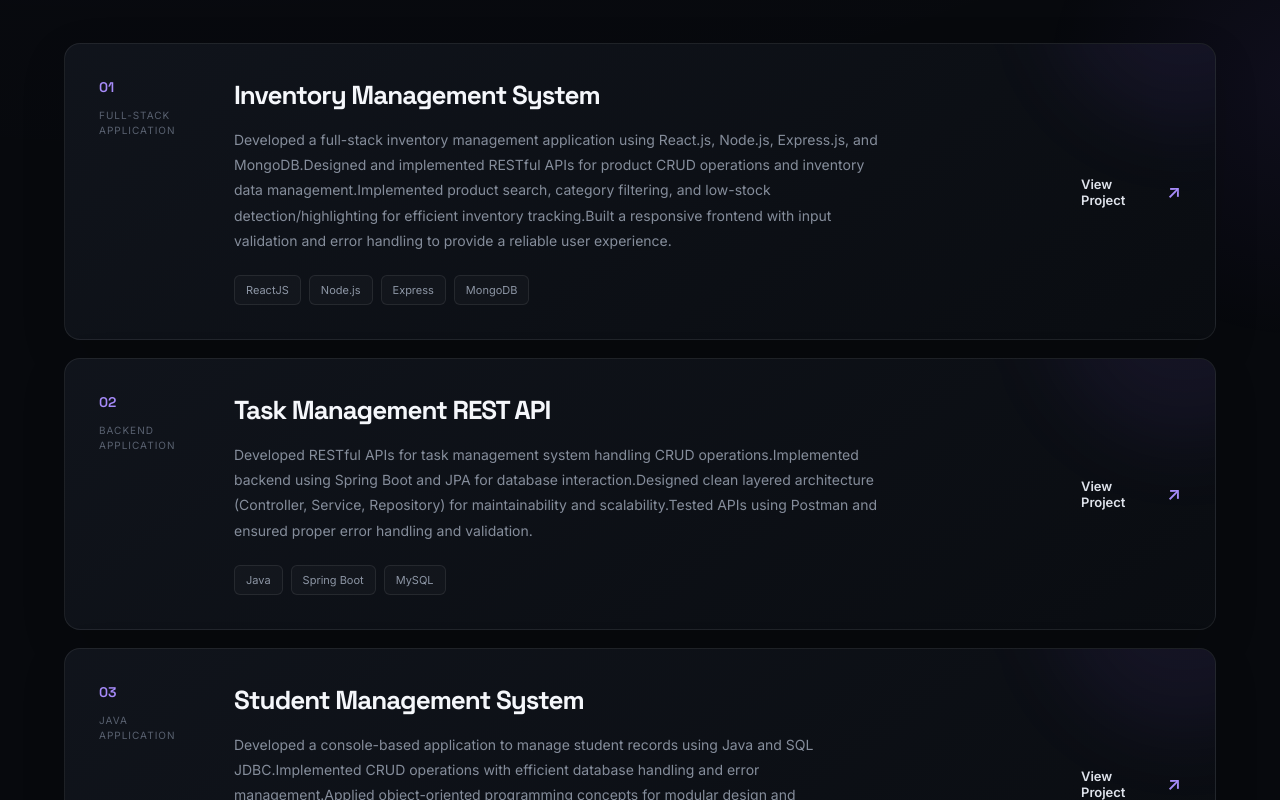
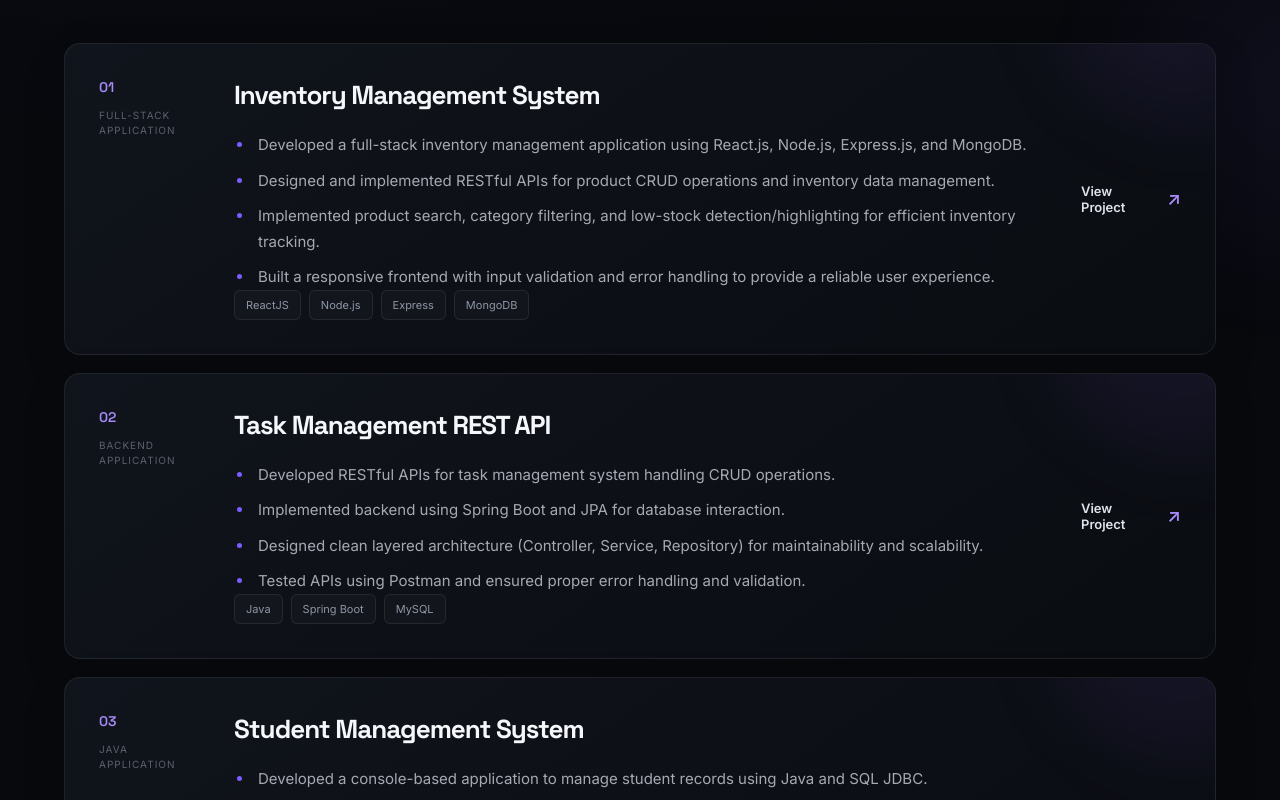
Before and after one commit to praveentech05/Portfolio_Website, a React (Vite) app: page / in a window 1280 px wide. Shown: the part 3100-3900 px from the top of the page. Built offline with nearby package versions, Linux system fonts and the light colour scheme.

Commit message:
Updated Projects Section

```diff
--- a/src/components/Projects.jsx
+++ b/src/components/Projects.jsx
@@ -89,11 +89,11 @@
 
                 <h3>{project.title}</h3>
 
-                {/* <p>{project.description}</p> */}
-
-                <p>{project.description.map((desc) => (
-                  <span key={desc}>{desc}</span>
-                ))}</p>
+                <ul className="project-description">
+                    {project.description.map((point, index) => (
+                      <li key={index}>{point}</li>
+                ))}
+                </ul>
 
                 <div className="project-technologies">
                   {project.technologies.map((technology) => (
--- a/src/index.css
+++ b/src/index.css
@@ -1300,6 +1300,24 @@
   transform: translate(3px, -3px);
 }
 
+.project-description {
+  margin: 20px 0 0;
+  padding-left: 20px;
+  display: flex;
+  flex-direction: column;
+  gap: 10px;
+}
+
+.project-description li {
+  color: #a8a8b3;
+  font-size: 15px;
+  line-height: 1.7;
+  padding-left: 4px;
+}
+
+.project-description li::marker {
+  color: #7c5cff;
+}
 
 /* =========================================================
    SERVICES
```
